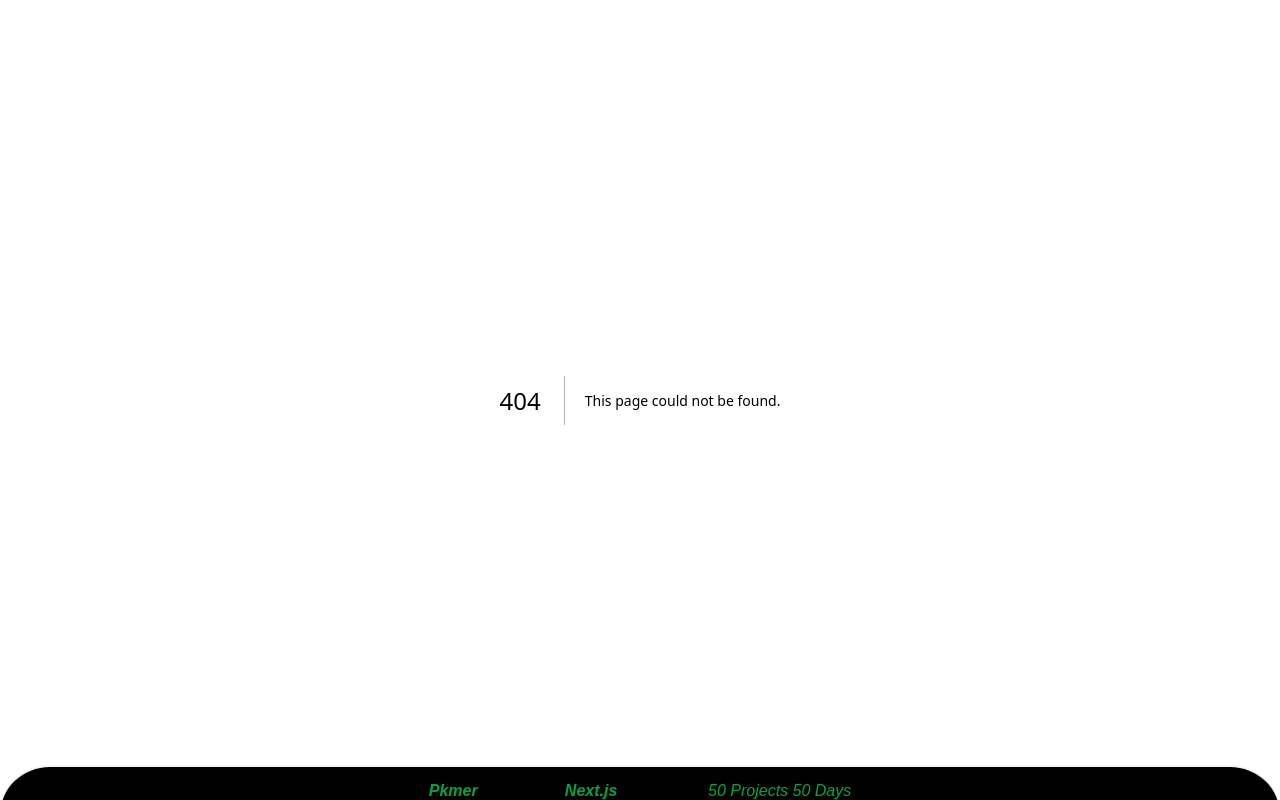
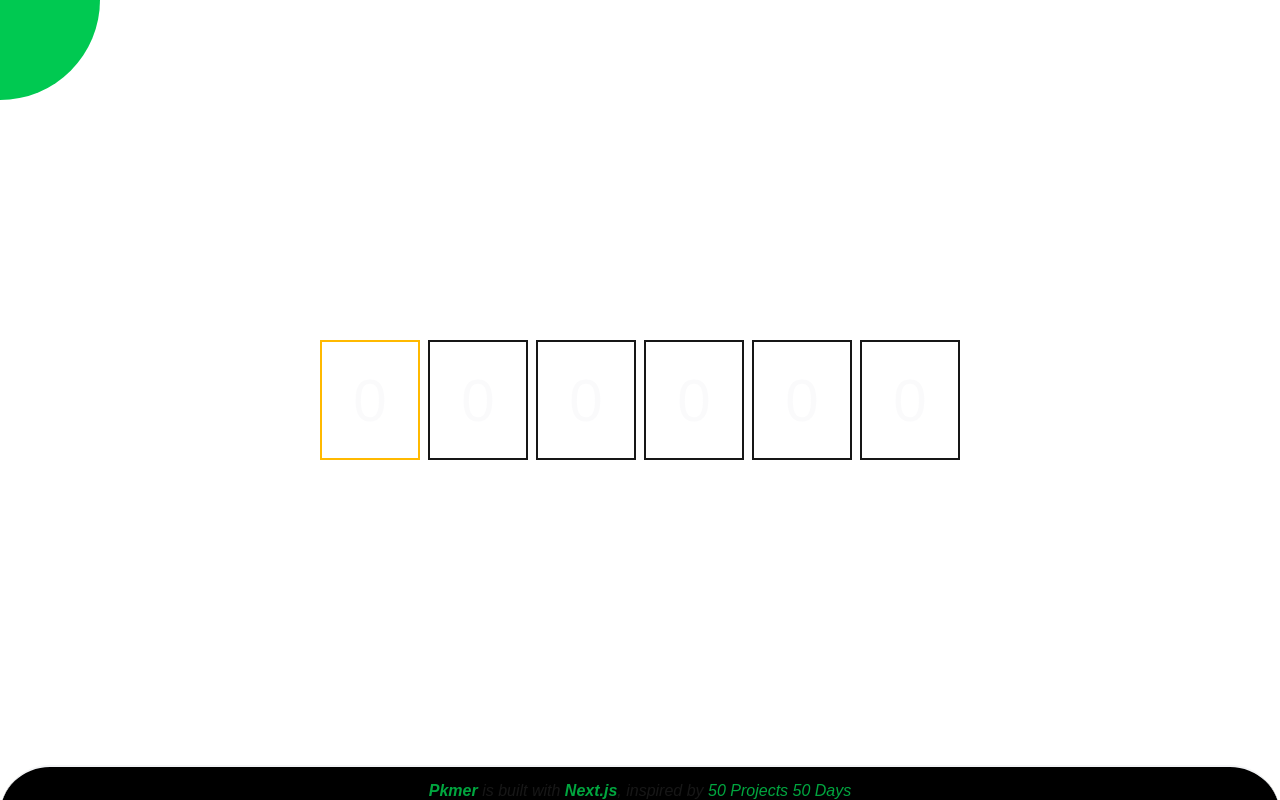
Before and after one commit to upangka/50days50projectsUseNextJs, a Next.js app: page /verify-account-ui in a window 1280 px wide. Before the commit this address had no page. Built offline with nearby package versions, Linux system fonts and the light colour scheme; some icons are missing.

Commit message:
feat(verify account): finished

```diff
--- /dev/null
+++ b/src/app/(cases)/verify-account-ui/page.tsx
@@ -0,0 +1,81 @@
+'use client'
+import { useState, useRef, useEffect } from 'react'
+import { handleSafeFocus, handleSafeBlur } from '@/utils/dom'
+import { clsx } from 'clsx'
+export default function VerifyAccountUIPage() {
+  const [digits, setDigits] = useState<string[]>(Array(6).fill(''))
+  const inputRefs = useRef<HTMLInputElement[]>([])
+
+  const isValid = digits.every(digit => digit !== '')
+
+  useEffect(() => {
+    inputRefs.current[0].focus()
+  }, [])
+
+  /**
+   * 处理按键事件 只允许输入数字和删除键
+   */
+  const handleKeyDown = (e: React.KeyboardEvent<HTMLInputElement>, index: number) => {
+    const key = e.key
+    if (key >= '0' && key <= '9') {
+      // 处理数字输入
+      const newDigits = digits.map((digit, indexDigit) => {
+        if (indexDigit === index) return key
+        return digit
+      })
+      setDigits(newDigits)
+      handleSafeFocus(inputRefs.current[index + 1])
+
+      // 处理最后一个输入
+      if (digits.every((digit, indexDigit) => indexDigit == index || digit !== '')) {
+        handleSafeBlur(inputRefs.current[index])
+      }
+    } else if (key === 'Backspace') {
+      // 处理删除
+      const newDigits = [...digits]
+      newDigits[index] = ''
+      setDigits(newDigits)
+      handleSafeFocus(inputRefs.current[index - 1])
+    } else {
+      // 阻止input默认行为
+      e.preventDefault()
+    }
+  }
+
+  return (
+    <section className='flex h-screen w-screen flex-col items-center justify-center'>
+      <div className='rouned-2xl relative border border-white p-10 shadow-lg shadow-white'>
+        {/* 数字框start */}
+        <ul className='flex flex-nowrap gap-2'>
+          {digits.map((digit, index) => (
+            <li key={index}>
+              <input
+                ref={e => {
+                  if (e) inputRefs.current[index] = e
+                }}
+                onKeyDown={e => handleKeyDown(e, index)}
+                maxLength={1}
+                placeholder='0'
+                type='text'
+                className={clsx(
+                  digit !== '' && 'border-green-400',
+                  'h-[120px] w-[100px] border-2 text-center text-6xl !outline-none placeholder:text-gray-200/20 focus:border-amber-400'
+                )}
+              />
+            </li>
+          ))}
+        </ul>
+        {/* 数字框end */}
+        <h1
+          style={{
+            transition: 'all 0.3s ease-in-out',
+            transform: isValid ? 'scale(1)' : 'scale(0)'
+          }}
+          className='absolute -bottom-12 left-1/2 -translate-x-1/2 pb-1 text-center text-3xl font-bold text-green-500'
+        >
+          Success
+        </h1>
+      </div>
+    </section>
+  )
+}
--- a/src/data/projects.tsx
+++ b/src/data/projects.tsx
@@ -56,7 +56,7 @@ export const projects: ProjectDemo[] = [
     finished: false
   },
   { id: 40, title: '3d Background Boxes', route: '3d-background-boxes', finished: false },
-  { id: 41, title: 'Verify Account Ui', route: 'verify-account-ui', finished: false },
+  { id: 41, title: 'Verify Account Ui', route: 'verify-account-ui', finished: true },
   { id: 42, title: 'Live User Filter', route: 'live-user-filter', finished: true },
   { id: 43, title: 'Feedback Ui Design', route: 'feedback-ui-design', finished: true },
   { id: 44, title: 'Custom Range Slider', route: 'custom-range-slider', finished: false },
--- /dev/null
+++ b/src/utils/dom.ts
@@ -0,0 +1,53 @@
+/**
+ * 安全处理输入框焦点切换
+ *
+ * 使用 setTimeout 延迟执行 focus() 是为了解决浏览器和 React 的潜在问题：
+ * 1. **避免输入冲突** - 防止立即切换焦点干扰当前键盘事件的正常处理流程
+ * 2. **确保渲染完成** - 等待 React 状态更新后的 DOM 渲染周期完成
+ * 3. **跨浏览器一致性** - 解决某些浏览器中直接调用 focus() 可能导致的光标异常问题
+ *
+ * @param element 待聚焦的输入框元素（可选）
+ *
+ * @example
+ * handleFocus(nextInputRef.current) // 安全地将焦点移至下一个输入框
+ *
+ * @note 10ms 延迟是经验值：
+ * - 足够让浏览器完成当前输入处理
+ * - 远低于人类感知延迟阈值（约100ms）
+ * - 在大多数设备上可保证可靠执行
+ */
+export const handleSafeFocus = (element?: HTMLInputElement) => {
+  if (element) {
+    setTimeout(() => {
+      element.focus()
+    }, 10)
+  }
+}
+
+/**
+ * 安全处理输入框失焦操作
+ *
+ * 使用 setTimeout 延迟执行 blur() 是为了解决浏览器和 React 的潜在问题：
+ * 1. **避免状态冲突** - 防止在React状态更新完成前意外移除焦点
+ * 2. **确保事件完成** - 保证当前交互事件（如点击/键盘事件）完全处理完毕
+ * 3. **动画兼容性** - 允许焦点相关动画（如:focus-visible样式）正常完成
+ *
+ * @param element 待失焦的输入框元素（可选）
+ *
+ * @example
+ * handleSafeBlur(currentInputRef.current) // 安全移除当前输入框焦点
+ *
+ * @note 10ms延迟的合理性：
+ * - 现代浏览器通常需要3-5ms完成事件冒泡
+ * - 保留额外时间应对低性能设备
+ * - 与handleSafeFocus保持对称实现
+ *
+ * @see handleSafeFocus 配套的焦点处理方法
+ */
+export const handleSafeBlur = (element?: HTMLInputElement) => {
+  if (element) {
+    setTimeout(() => {
+      element.blur()
+    }, 15)
+  }
+}
```
